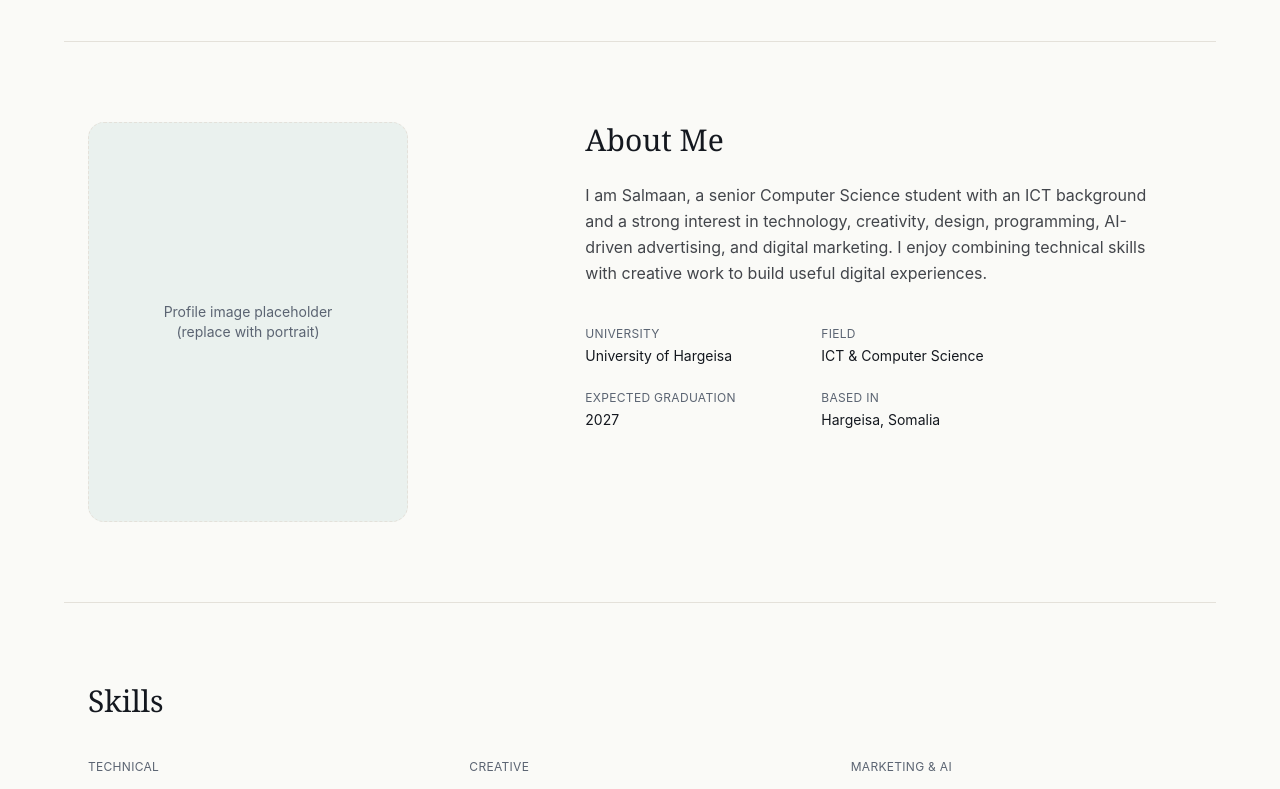
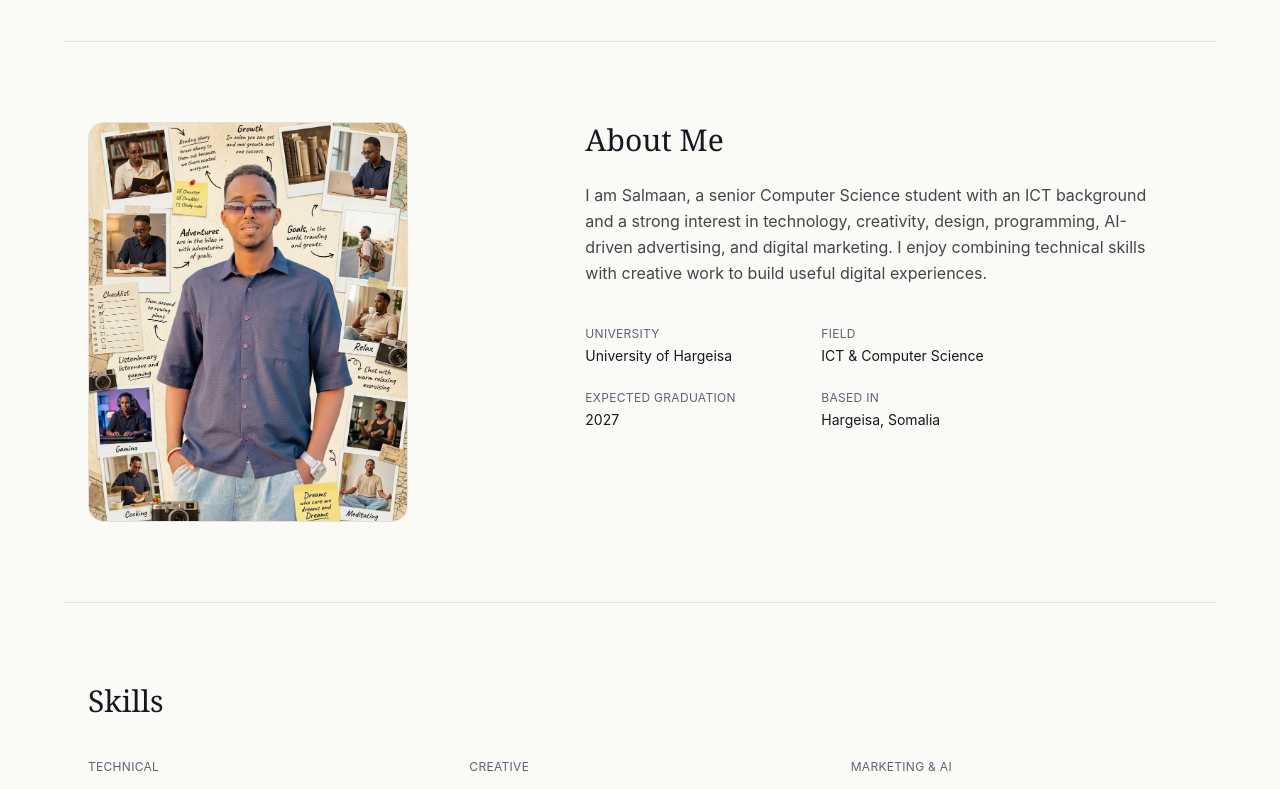
Before and after one commit to s-xaashi/TacEng, a Next.js app: page / in a window 1280 px wide. Shown: the part 620-1409 px from the top of the page. Built offline with nearby package versions, Linux system fonts and the light colour scheme.

Commit message:
Add real portrait to About section

```diff
--- a/components/About.tsx
+++ b/components/About.tsx
@@ -1,3 +1,5 @@
+import Image from "next/image";
+
 export default function About() {
   return (
     <section
@@ -5,11 +7,15 @@ export default function About() {
       className="mx-auto grid max-w-content gap-10 border-t border-line px-6 py-20 md:grid-cols-[1fr_1.4fr] md:gap-16"
     >
       <div>
-        {/* Placeholder image area — replace with a real portrait later */}
-        <div className="flex aspect-[4/5] w-full max-w-xs items-center justify-center rounded-2xl border border-dashed border-line bg-pine-light text-center text-sm text-muted">
-          Profile image placeholder
-          <br />
-          (replace with portrait)
+        <div className="relative aspect-[4/5] w-full max-w-xs overflow-hidden rounded-2xl border border-line bg-pine-light">
+          <Image
+            src="/images/profile.jpg"
+            alt="Salmaan Mukhtaar Xaashi"
+            fill
+            sizes="(min-width: 768px) 320px, 90vw"
+            className="object-cover"
+            priority
+          />
         </div>
       </div>
 
```
Also changed, not shown: public/images/profile.jpg (added).
